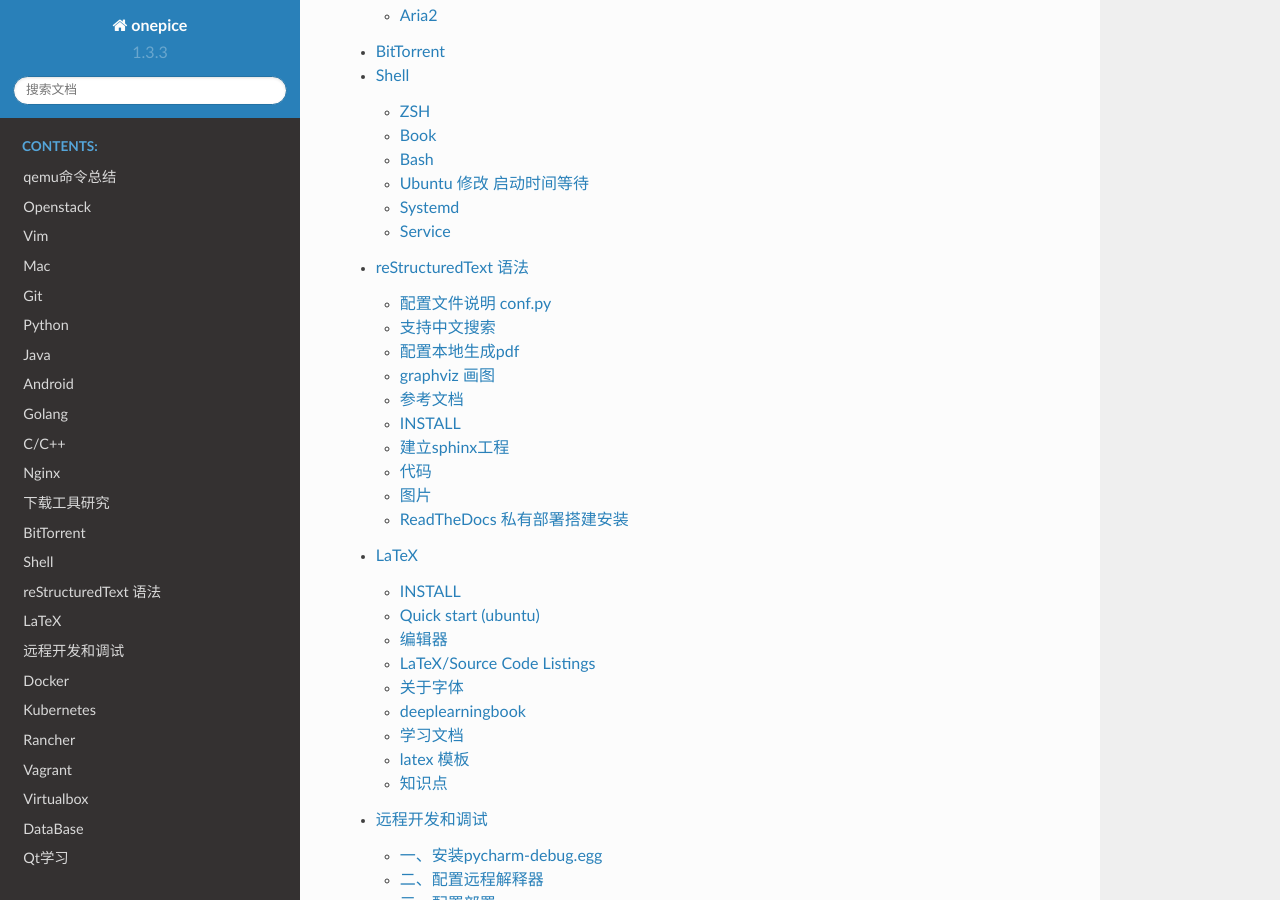
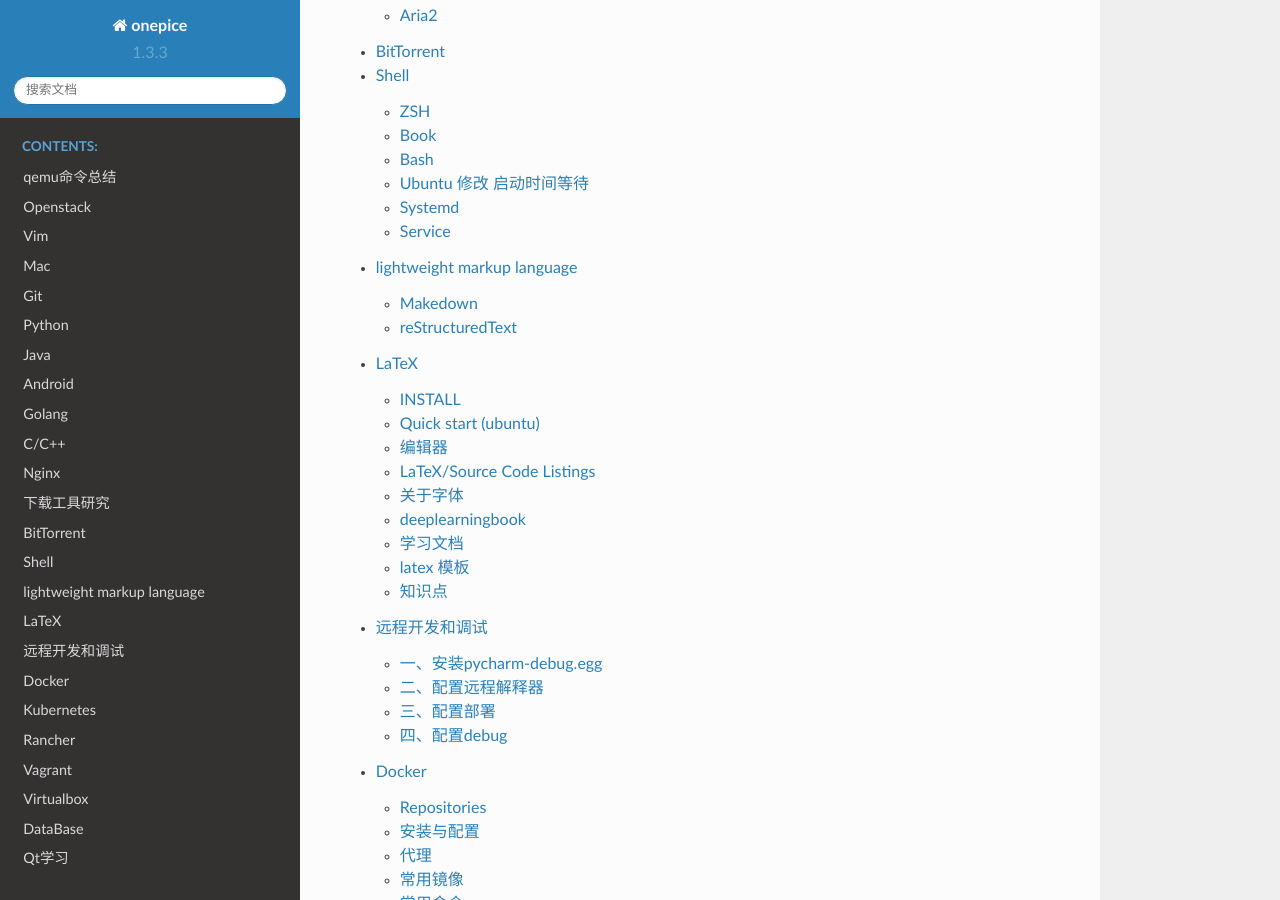
Before and after one commit to my-rds-store/my_space, a Sphinx documentation site: the page built from source/index.rst, in a window 1280 px wide and 900 px high, scrolled down 6346 px. Built offline with Sphinx 7.4.7 and the Read the Docs theme 2.0.0, drawn with Linux system fonts in a browser that asks for light colours.

Commit message:
update ...

```diff
--- a/source/index.rst
+++ b/source/index.rst
@@ -343,7 +343,7 @@
    download_tools/index
    bittorrent/index
    shell/shell
-   sphinx/index
+   lightweight_markup_language/index
    latex/index
    pycharm/remote_debug
    docker/index
--- /dev/null
+++ b/source/lightweight_markup_language/index.rst
@@ -0,0 +1,10 @@
+###############################
+lightweight markup language
+###############################
+
+.. toctree::
+   :maxdepth: 2
+   :caption: Contents:
+
+   makedown/index
+   sphinx/index.rst
--- /dev/null
+++ b/source/lightweight_markup_language/makedown/index.rst
@@ -0,0 +1,5 @@
+##########
+Makedown
+##########
+
+* `Makedown => PDF 在线生成器 <http://www.mdtr2pdf.com/index.html>`_
--- a/source/sphinx/index.rst
+++ b/source/lightweight_markup_language/sphinx/index.rst
@@ -1,5 +1,4 @@
-
-reStructuredText 语法
+reStructuredText
 =====================
 
 
```
Also changed, not shown: source/lightweight_markup_language/sphinx/chinese_search.rst (renamed from source/sphinx/chinese_search.rst), source/lightweight_markup_language/sphinx/conf.rst (renamed from source/sphinx/conf.rst), source/lightweight_markup_language/sphinx/graphviz.rst (renamed from source/sphinx/graphviz.rst), source/lightweight_markup_language/sphinx/local_pdf.rst (renamed from source/sphinx/local_pdf.rst), 2 other files.
